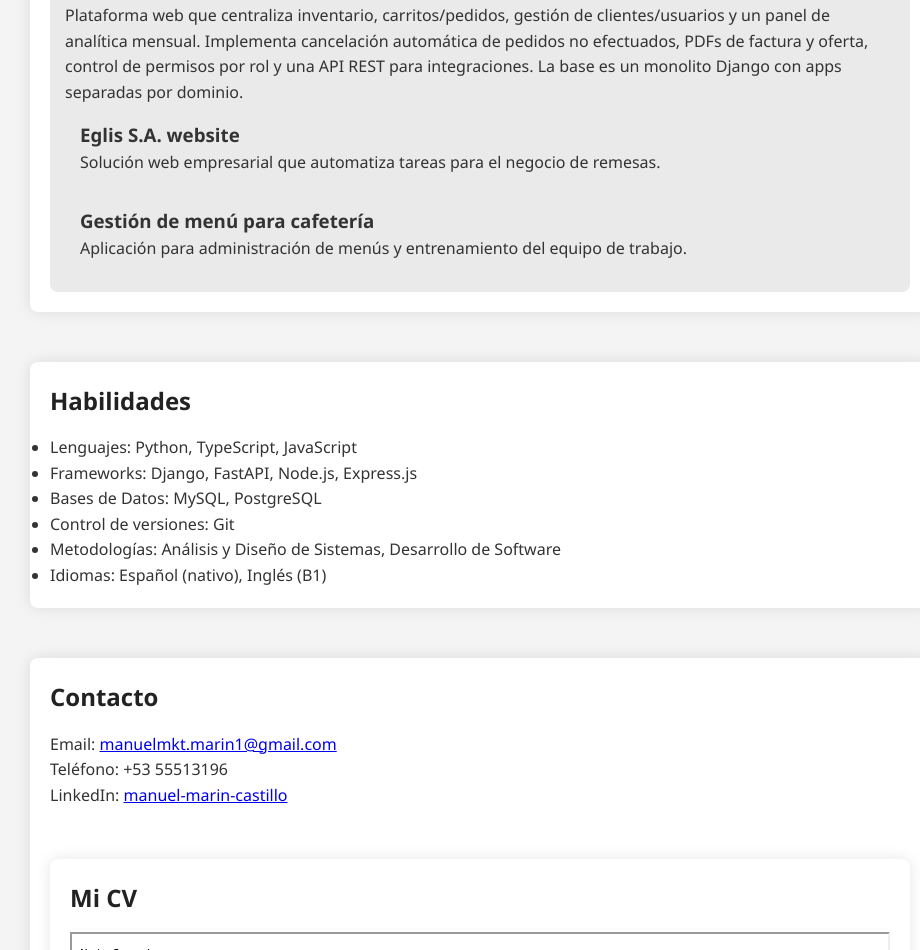
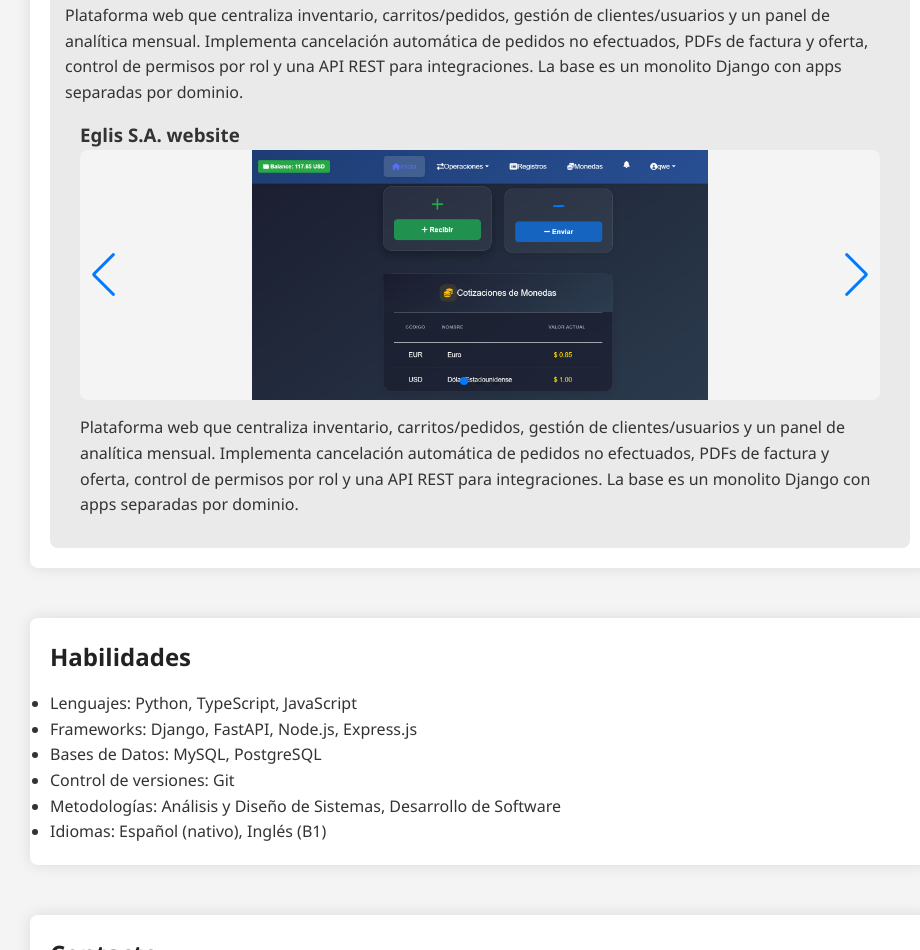
Before and after one commit to Manulynx/Mi-Portafolio, a plain HTML site: page index.html in a window 1280 px wide. Shown: the part 877-1827 px from the top of the page, without its empty margins (160-1080 px from the left). Drawn offline with nearby package versions, Linux system fonts and the light colour scheme.

Commit message:
Proyectos

```diff
--- a/index.html
+++ b/index.html
@@ -61,12 +61,21 @@
 
             <div class="proyecto">
                 <h3>Eglis S.A. website</h3>
-                <p>Solución web empresarial que automatiza tareas para el negocio de remesas.</p>
+                <div class="swiper mySwiper">
+                    <div class="swiper-wrapper">
+                        <div class="swiper-slide"><img src="img/Inicio Eglis.png" alt="Vista 1"></div>
+                        <div class="swiper-slide"><img src="img/Eglis FormRem.png" alt="Vista 2"></div>
+                        <div class="swiper-slide"><img src="img/Eglis NavBar.png" alt="Vista 3"></div>
+                </div>
+    <!-- Controles -->
+                <div class="swiper-pagination"></div>
+                <div class="swiper-button-prev"></div>
+                <div class="swiper-button-next"></div>
+
             </div>
-            <div class="proyecto">
-                <h3>Gestión de menú para cafetería</h3>
-                <p>Aplicación para administración de menús y entrenamiento del equipo de trabajo.</p>
-            </div>
+           <p>Plataforma web que centraliza inventario, carritos/pedidos, gestión de clientes/usuarios y un panel de analítica mensual. Implementa cancelación automática de pedidos no efectuados, PDFs de factura y oferta, control de permisos por rol y una API REST para integraciones. La base es un monolito Django con apps separadas por dominio.</p>
+
+
         </div>
     </section>
 
```
Also changed, not shown: img/Eglis FormEnv.png (added), img/Eglis FormRem.png (added), img/Eglis NavBar.png (added), img/Inicio Eglis.png (added).
